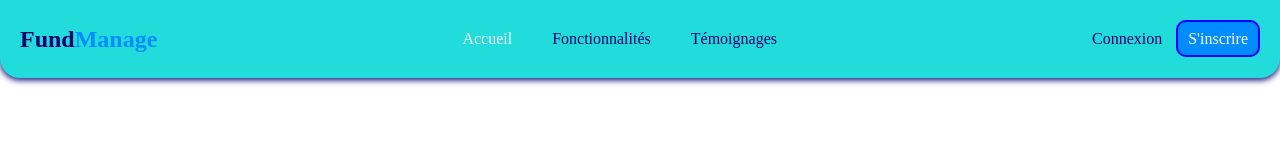
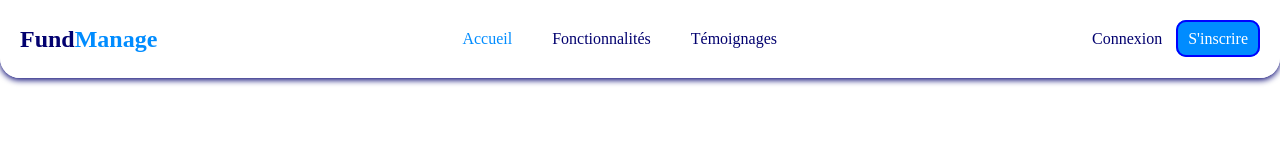
Before and after one commit to JeremieSavi/Projet_Gestion_Fonds, a plain HTML site: page Pages/index.html in a window 1280 px wide. In both pictures the pointer is over the link "Accueil". Drawn offline with Linux system fonts and the light colour scheme.

Commit message:
navbar_version_2

```diff
--- a/styles/style.css
+++ b/styles/style.css
@@ -8,6 +8,7 @@
 }
 .div_nav h2 span {
     color:rgb(0, 140, 255);
+
 }
 nav{
     position: fixed;
@@ -19,6 +20,7 @@ nav{
     align-items: center;
     padding:20px;
     background-color: rgb(34, 219, 219);
+    background-color:rgba(255, 255, 255, 0.888);
     border-bottom-left-radius: 20px;
     border-bottom-right-radius: 20px;
     color: #02016f;
@@ -36,8 +38,8 @@ nav{
     transition:color .4s;
 }
 .nav_links li a:hover{
-    /* color:rgb(0, 140, 255); */
-    color: aliceblue;
+    color:rgb(0, 140, 255);
+    /* color: aliceblue; */
 
 }
 .Connexion_button{
```
